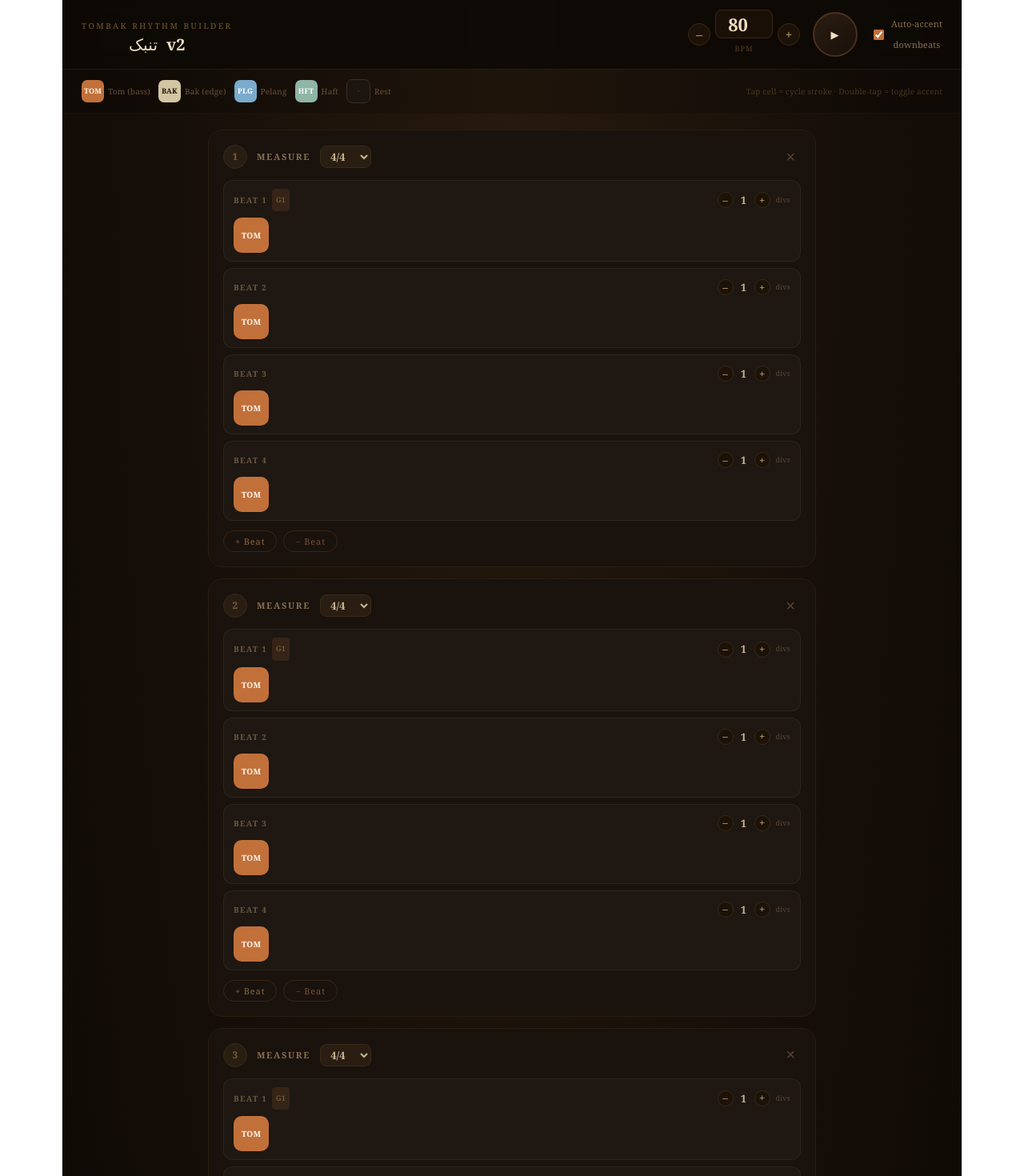
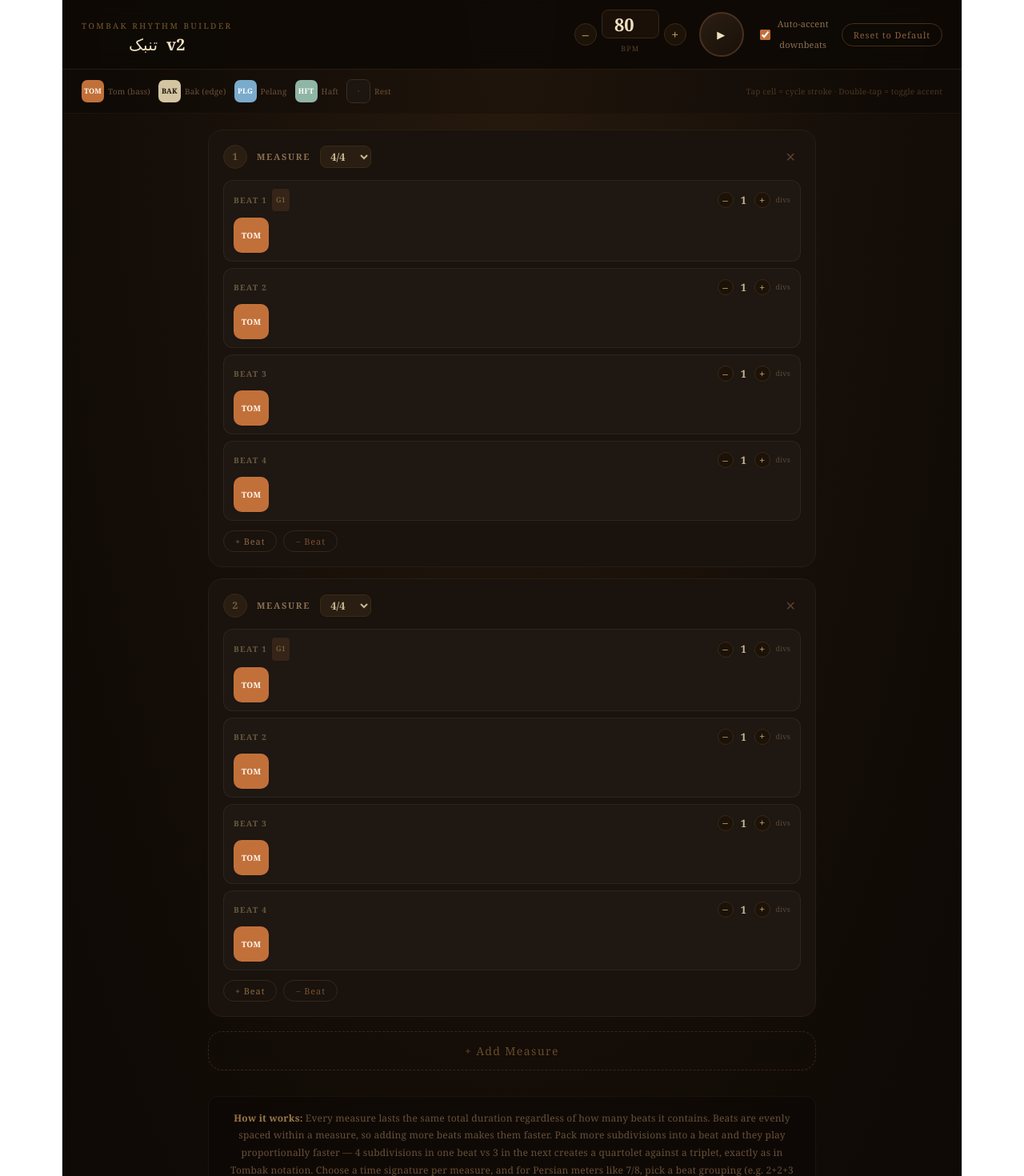
Before and after one commit to ArashDurham/tombak-metronome, a React (Vite) app: page / in a window 1280 px wide. Shown: the top 1470 px of the page at 80% size. Built offline with nearby package versions, Linux system fonts and the light colour scheme.

Commit message:
Change default to 2 measures and add Reset to Default button

```diff
--- a/src/TombakMetronome-v2.jsx
+++ b/src/TombakMetronome-v2.jsx
@@ -107,6 +107,8 @@ const TIME_SIGS = {
 const LOCAL_STORAGE_KEY = "tombak-metronome:last-rhythm-v1";
 const PERSISTENCE_DEBOUNCE_MS = 150;
 const DEFAULT_STROKE_TYPE = "tom";
+const DEFAULT_BPM = 80;
+const DEFAULT_ACCENT_DOWNBEATS = true;
 
 function makeStroke(type=DEFAULT_STROKE_TYPE, accent=false) { return { type, accent }; }
 function makeBeat(subs=1) {
@@ -121,7 +123,7 @@ function makeMeasure(timeSig="4/4", groupIdx=0) {
   };
 }
 function defaultCycle() {
-  return [makeMeasure("4/4"), makeMeasure("4/4"), makeMeasure("4/4"), makeMeasure("4/4")];
+  return [makeMeasure("4/4"), makeMeasure("4/4")];
 }
 
 function clampInt(value, min, max, fallback) {
@@ -160,7 +162,7 @@ function normalizeCycle(rawCycle) {
 }
 
 function readSavedRhythmState() {
-  const fallback = { cycle: defaultCycle(), bpm: 80, accentDownbeats: true };
+  const fallback = { cycle: defaultCycle(), bpm: DEFAULT_BPM, accentDownbeats: DEFAULT_ACCENT_DOWNBEATS };
   if (typeof window === "undefined") return fallback;
   try {
     const raw = window.localStorage.getItem(LOCAL_STORAGE_KEY);
@@ -168,8 +170,8 @@ function readSavedRhythmState() {
     const parsed = JSON.parse(raw);
     return {
       cycle: normalizeCycle(parsed?.cycle),
-      bpm: clampInt(parsed?.bpm, 20, 400, 80),
-      accentDownbeats: typeof parsed?.accentDownbeats === "boolean" ? parsed.accentDownbeats : true,
+      bpm: clampInt(parsed?.bpm, 20, 400, DEFAULT_BPM),
+      accentDownbeats: typeof parsed?.accentDownbeats === "boolean" ? parsed.accentDownbeats : DEFAULT_ACCENT_DOWNBEATS,
     };
   } catch {
     return fallback;
@@ -553,6 +555,18 @@ export default function TombakRhythmBuilder() {
     return { ...m, beats };
   }));
 
+  const resetToDefault = useCallback(() => {
+    stop();
+    const newCycle = defaultCycle();
+    setCycle(newCycle);
+    setBpm(DEFAULT_BPM);
+    setBpmInput(String(DEFAULT_BPM));
+    setAccentDownbeats(DEFAULT_ACCENT_DOWNBEATS);
+    const payload = JSON.stringify({ cycle: newCycle, bpm: DEFAULT_BPM, accentDownbeats: DEFAULT_ACCENT_DOWNBEATS });
+    lastSavedPayloadRef.current = payload;
+    saveRhythmState(payload);
+  }, [stop]);
+
   // ── Render ──
   return (
     <div style={{
@@ -638,6 +652,20 @@ export default function TombakRhythmBuilder() {
             />
             Auto-accent<br/>downbeats
           </label>
+
+          {/* Reset to Default */}
+          <button
+            onClick={resetToDefault}
+            title="Reset to default pattern"
+            style={{
+              padding:"6px 14px", borderRadius:20,
+              border:"1px solid #4a2e18", background:"transparent",
+              color:"#8a6040", fontSize:11, cursor:"pointer",
+              fontFamily:"inherit", letterSpacing:"0.08em",
+            }}
+          >
+            Reset to Default
+          </button>
         </div>
       </div>
 
```
